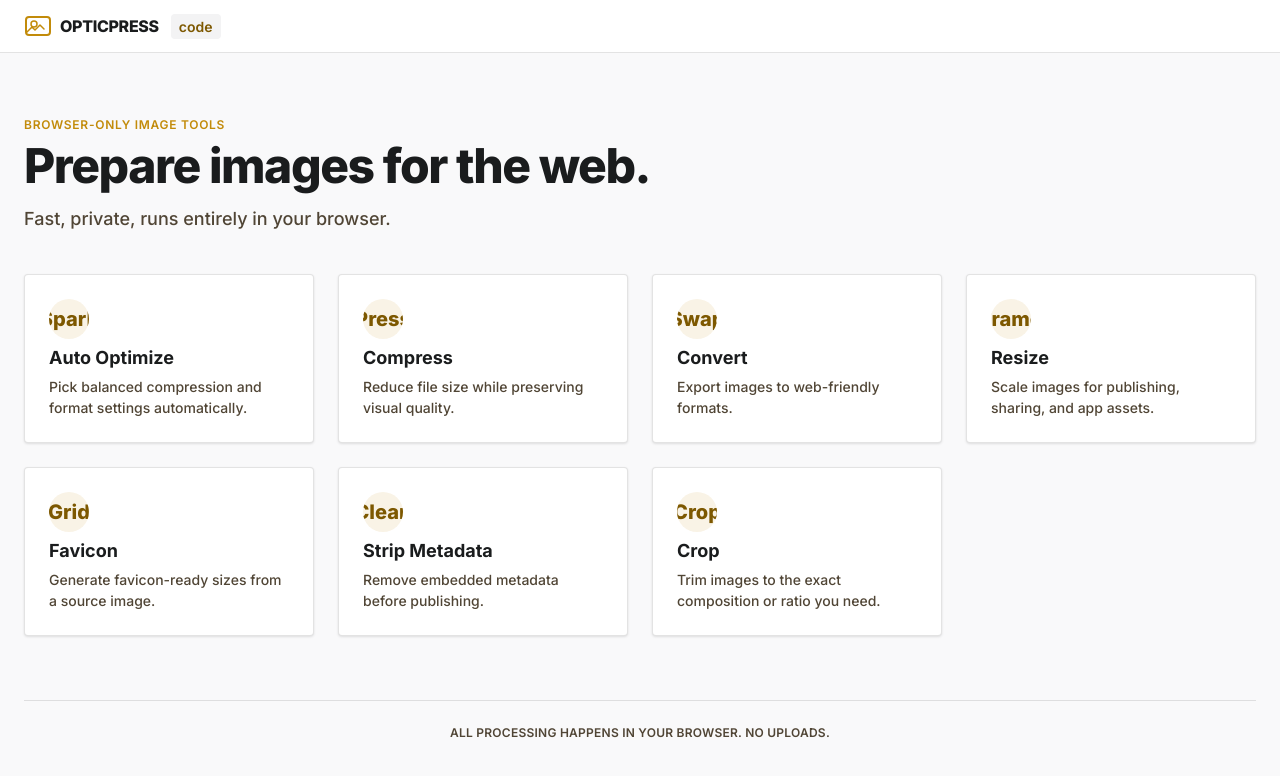
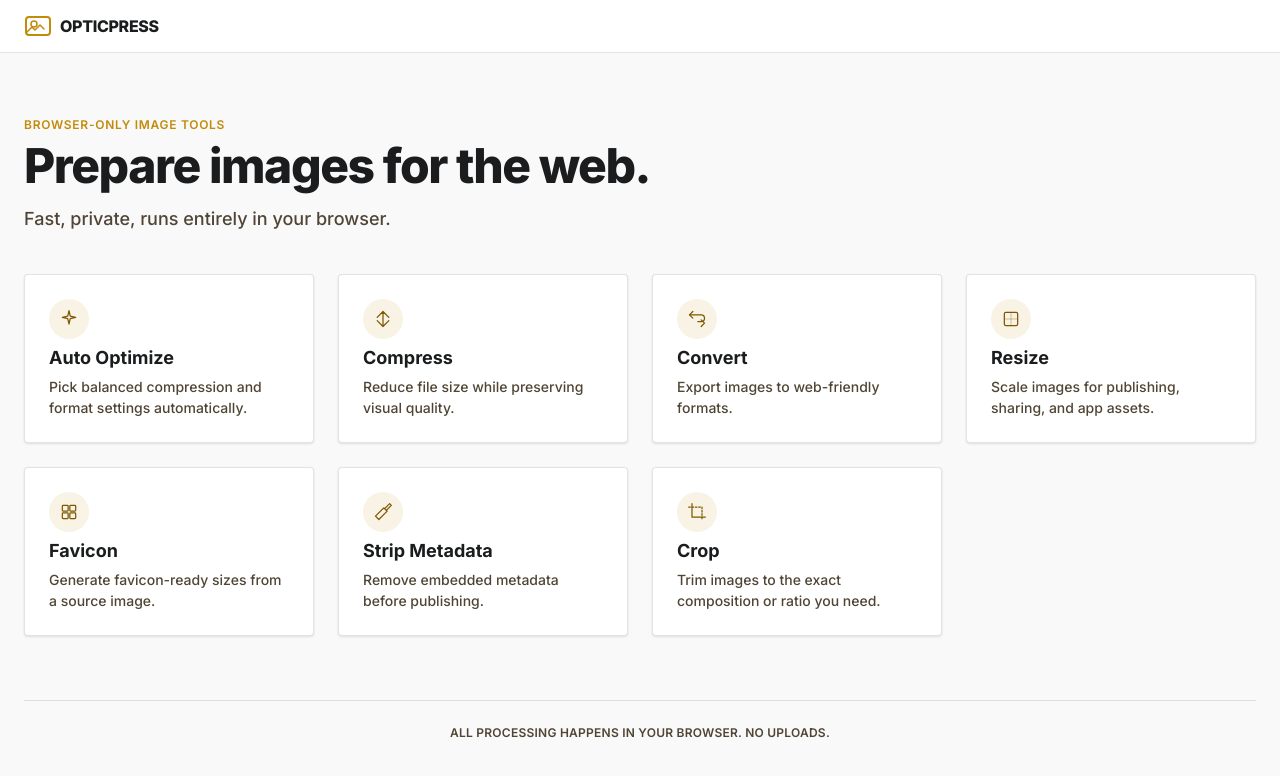
Before and after one commit to Theodagan/optic-press, an Angular app: page / in a window 1280 px wide. Shown: the top 776 px of the page. Built offline with nearby package versions, Linux system fonts and the light colour scheme.

Commit message:
feat(home): replace emoji icons with inline SVGs in tool grid

```diff
--- a/src/app/pages/home/home.html
+++ b/src/app/pages/home/home.html
@@ -8,7 +8,6 @@
       </svg>
       <span class="app-logo__text">OPTICPRESS</span>
     </a>
-    <span class="app-header__tag">code</span>
   </div>
 </header>
 
@@ -22,7 +21,52 @@
   <section class="tool-grid" aria-label="Image tools">
     @for (tool of tools; track tool.slug) {
       <a class="tool-card" [routerLink]="tool.slug">
-        <span class="tool-card__icon" aria-hidden="true">{{ tool.icon }}</span>
+        <span class="tool-card__icon" aria-hidden="true">
+          @switch (tool.icon) {
+            @case ('Spark') {
+              <svg width="20" height="20" viewBox="0 0 24 24" fill="none">
+                <path d="M12 2l1.5 6.5L20 10l-6.5 1.5L12 18l-1.5-6.5L4 10l6.5-1.5L12 2z" stroke="currentColor" stroke-width="1.5" stroke-linejoin="round"/>
+              </svg>
+            }
+            @case ('Press') {
+              <svg width="20" height="20" viewBox="0 0 24 24" fill="none">
+                <path d="M12 3v18M5 10l7-7 7 7M5 14l7 7 7-7" stroke="currentColor" stroke-width="1.5" stroke-linecap="round" stroke-linejoin="round"/>
+              </svg>
+            }
+            @case ('Swap') {
+              <svg width="20" height="20" viewBox="0 0 24 24" fill="none">
+                <path d="M7 3l-4 4 4 4M17 21l4-4-4-4" stroke="currentColor" stroke-width="1.5" stroke-linecap="round" stroke-linejoin="round"/>
+                <path d="M3 7h14a4 4 0 010 8h-4" stroke="currentColor" stroke-width="1.5" stroke-linecap="round"/>
+              </svg>
+            }
+            @case ('Frame') {
+              <svg width="20" height="20" viewBox="0 0 24 24" fill="none">
+                <rect x="4" y="4" width="16" height="16" rx="2" stroke="currentColor" stroke-width="1.5"/>
+                <path d="M4 12h16M12 4v16" stroke="currentColor" stroke-width="1.2" opacity="0.35"/>
+              </svg>
+            }
+            @case ('Grid') {
+              <svg width="20" height="20" viewBox="0 0 24 24" fill="none">
+                <rect x="4" y="4" width="7" height="7" rx="1" stroke="currentColor" stroke-width="1.5"/>
+                <rect x="13" y="4" width="7" height="7" rx="1" stroke="currentColor" stroke-width="1.5"/>
+                <rect x="4" y="13" width="7" height="7" rx="1" stroke="currentColor" stroke-width="1.5"/>
+                <rect x="13" y="13" width="7" height="7" rx="1" stroke="currentColor" stroke-width="1.5"/>
+              </svg>
+            }
+            @case ('Clean') {
+              <svg width="20" height="20" viewBox="0 0 24 24" fill="none">
+                <path d="M3 17l4 4 10-10-4-4L3 17z" stroke="currentColor" stroke-width="1.5" stroke-linejoin="round"/>
+                <path d="M14 8l6-6 2 2-6 6" stroke="currentColor" stroke-width="1.5" stroke-linecap="round" stroke-linejoin="round"/>
+              </svg>
+            }
+            @case ('Crop') {
+              <svg width="20" height="20" viewBox="0 0 24 24" fill="none">
+                <path d="M6 2v16h16" stroke="currentColor" stroke-width="1.5" stroke-linecap="round"/>
+                <path d="M2 6h16v16" stroke="currentColor" stroke-width="1.5" stroke-linecap="round" stroke-dasharray="2 2"/>
+              </svg>
+            }
+          }
+        </span>
         <span class="tool-card__name">{{ tool.name }}</span>
         <span class="tool-card__description">{{ tool.description }}</span>
       </a>
--- a/src/app/pages/home/home.scss
+++ b/src/app/pages/home/home.scss
@@ -35,17 +35,6 @@
 
 .app-logo__mark {
   color: var(--ts-color-accent);
-}
-
-.app-header__tag {
-  align-items: center;
-  background: var(--ts-color-surface-high);
-  border-radius: var(--ts-radius-default);
-  color: var(--ts-color-accent-dark);
-  display: flex;
-  font-size: 0.875rem;
-  font-weight: var(--ts-weight-semibold);
-  padding: 0.25rem 0.5rem;
 }
 
 .home-shell {
@@ -120,13 +109,8 @@
   border-radius: var(--ts-radius-pill);
   color: var(--ts-color-accent-dark);
   display: flex;
-  font-size: 1.25rem;
-  font-weight: var(--ts-weight-extrabold);
   height: 2.5rem;
   justify-content: center;
-  overflow: hidden;
-  text-overflow: ellipsis;
-  white-space: nowrap;
   width: 2.5rem;
 }
 
```
